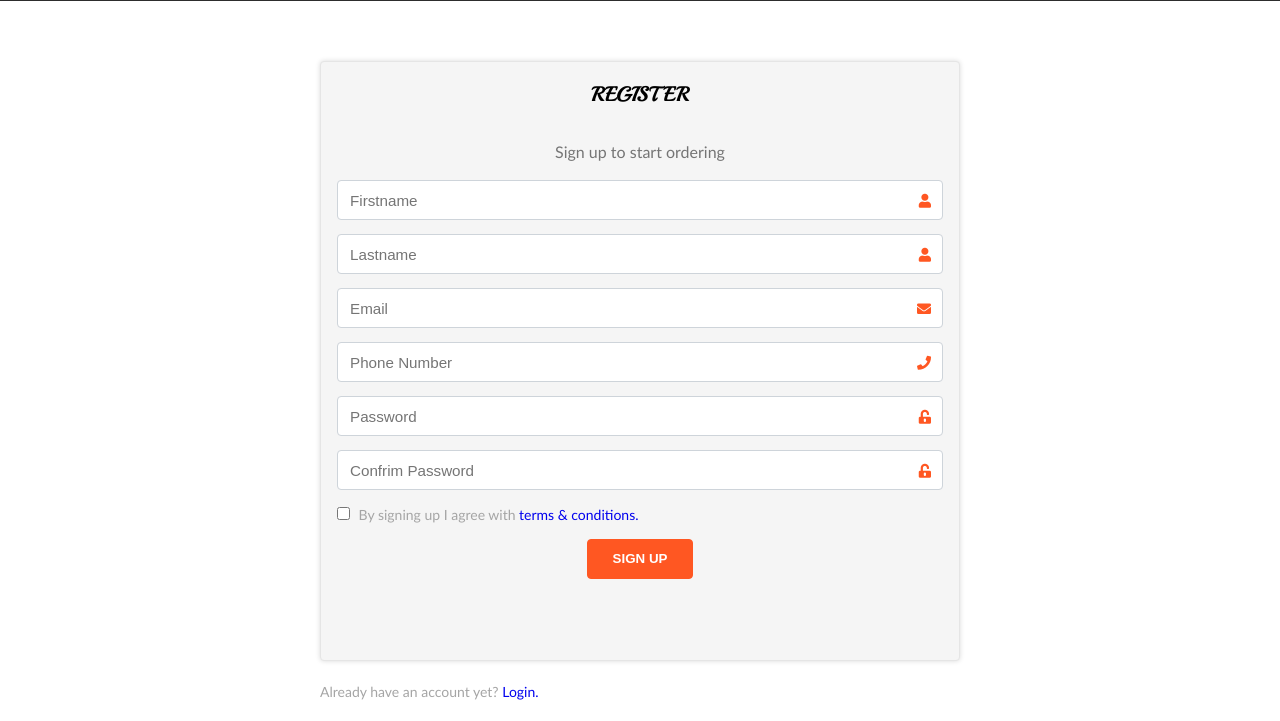
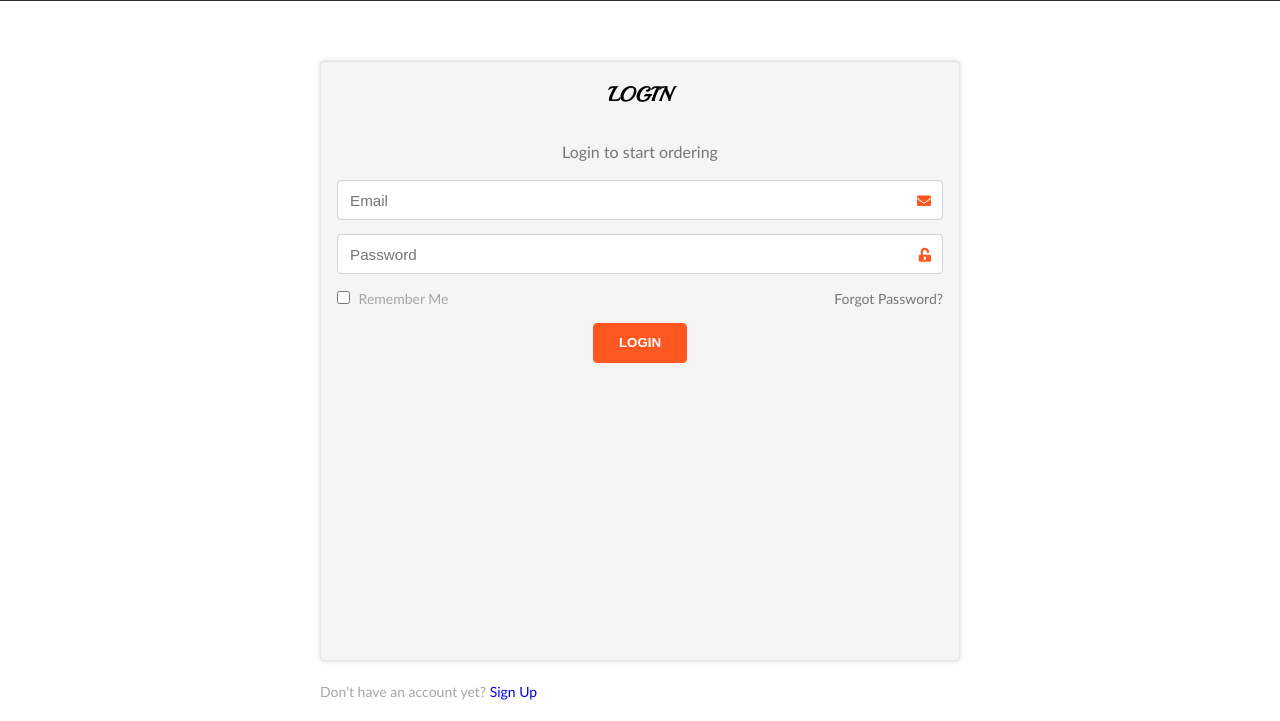
Before and after one commit to Dubby20/Fast-Food-Fast, a plain HTML site: page UI/login.html in a window 1280 px wide. Shown: the part 79-800 px from the top of the page. Drawn offline with Linux system fonts and the light colour scheme; a web font is replaced by a local one.

Commit message:
ft(ui-template): add login page to app
Users will be able to log into their account and place an order

[Finishes ##160373326]

```diff
--- a/UI/signUp.html
+++ b/UI/login.html
@@ -4,7 +4,7 @@
   <meta charset="UTF-8">
   <meta name="viewport" content="width=device-width, initial-scale=1.0">
   <meta http-equiv="X-UA-Compatible" content="ie=edge">
-  <title>Sign Up Form</title>
+  <title>Login Form</title>
   <link href="https://fonts.googleapis.com/css?family=Kaushan+Script|Leckerli+One|Lily+Script+One|Lobster|Lobster+Two|Pacifico|Playball"
     rel="stylesheet">
   <link rel="stylesheet" href="https://use.fontawesome.com/releases/v5.3.1/css/all.css">
@@ -30,49 +30,35 @@
           </div>
         </nav>
       </header>
-  <div class="signUp-form">
+  <div class="login-form">
 <div class="signUp-login">
-  <h5>Register</h5>
-  <p>Sign up to start ordering</p>
+  <h5>Login</h5>
+  <p>Login to start ordering</p>
   <form action="" method="POST">
-    <div class="form-group">
-      <i class="fas fa-user fa-icon"></i>
-      <input type="text" name="firstname" placeholder="Firstname" id="input-firstname" class="form-control">
-    </div>
-    <div class="form-group">
-      <i class="fas fa-user fa-icon"></i>
-      <input type="text" name="lastname" placeholder="Lastname" id="input-lasttname" class="form-control">
-    </div>
     <div class="form-group">
       <i class="fas fa-envelope fa-icon"></i>
       <input type="text" name="email" placeholder="Email" id="input-email" class="form-control">
     </div>
-    <div class="form-group">
-      <i class="fas fa-phone fa-icon"></i>
-      <input type="text" name="phoneNumber" placeholder="Phone Number" id="input-phoneNumber" class="form-control">
-    </div>
+
     <div class="form-group">
       <i class="fas fa-unlock-alt fa-icon"></i>
       <input type="text" name="password" placeholder="Password" id="input-password" class="form-control">
     </div>
-    <div class="form-group">
-      <i class="fas fa-unlock-alt fa-icon"></i>
-      <input type="text" name="confirmPassword" placeholder="Confrim Password" id="input-confirmPassword" class="form-control">
-    </div>
+
     <div class="form-group">
       <div class="form-link">
-        <label for=""><input type="checkbox" class="inline-checkbox"> By signing up I agree with
-          <a href="#">terms & conditions.</a></label>
+        <label for=""><input type="checkbox" class="inline-checkbox"> Remember Me </label>
+        <a href="#" class="float-right login">Forgot Password?</a>
       </div>
     </div>
-    <div class="form-group signUp-div">
-      <input type="submit" value="SIGN UP" class="signUp-btn">
+    <div class="form-group login-div">
+      <input type="submit" value="LOGIN" class="login-btn">
     </div>
   </form>
 </div>
   <div class="account">
-    <p>Already have an account yet?
-        <a href="login.html"> Login.</a>
+    <p>Don't have an account yet?
+        <a href="signUp.html"> Sign Up</a>
     </p>
 </div>
   </div>
--- a/UI/styles.css
+++ b/UI/styles.css
@@ -170,14 +170,14 @@ body {
 }
 
 @media only screen and (min-width: 768px) {
-	.signUp-form {
+	.signUp-form .login-form{
 		flex: 0 0 50%;
 		max-width: 50%;
 	}
 }
 
 @media only screen and (min-width: 576px) {
-	.signUp-form {
+	.signUp-form .login-form{
 		flex: 0 0 100%;
 		max-width: 100%;
 	}
@@ -253,7 +253,7 @@ a {
 
 a:hover {
 	color: #fff;
-	background-color: #d35400;
+	background-color: #ff5722;
 }
 
 a:active {
@@ -477,13 +477,13 @@ footer .inner {
 	padding-top: 20px;
 }
 
-.footer-row .signUp-row{
+.footer-row{
 	display: flex;
 	flex-wrap: wrap;
 	margin: 0px -15px;
 }
 
-.footer-contact .signUp-container {
+.footer-contact {
 	width: 100%;
 	min-height: 1px;
 	padding: 0px 15px;
@@ -512,7 +512,7 @@ footer .inner .contact li {
 
 footer .inner li {
 	color: rgba(34, 34, 34, 0.95);
-	padding: 0 0 20px;
+	padding: 0 0 18px;
 }
 
 footer .inner .contact li i {
@@ -599,6 +599,13 @@ footer .footer-row .social li a {
 	margin: 140px auto;
 }
 
+.login-form{
+  position: relative;
+  width: 50%;
+	min-height: 1px;
+	margin: 140px auto;
+}
+
 .signUp-login {
   background: #f5f5f5;
   padding: 16px;
@@ -663,6 +670,7 @@ input {
 
 label {
   display: inline-block;
+  /* margin-bottom: .5rem */
 }
 
 .signUp-login .form-link input {
@@ -681,6 +689,32 @@ label {
   border: 1px solid #ff5722;
 }
 
-.signUp-div {
+.login-btn {
+  background: #ff5722;
+  border-color: #ff5722;
+  padding: 0 25px;
+  color: #fff;
+  border-radius: 4px;
+  height: 40px;
+  line-height: 24px;
+  font-weight: 700;
+  border: 1px solid #ff5722;
+}
+
+
+.signUp-div{
   text-align: center;
 }
+
+.login-div {
+  text-align: center;
+}
+
+.signUp-login .form-link .login {
+  color: #757575;
+  font-weight: 400;
+}
+
+.float-right {
+  float: right !important
+}
```
